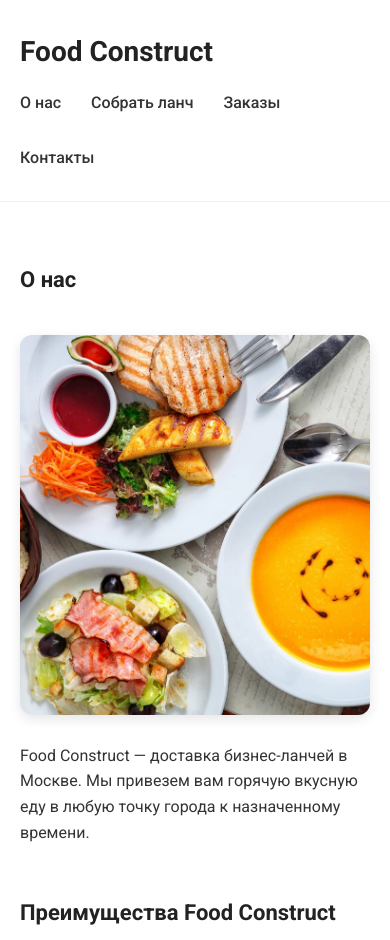
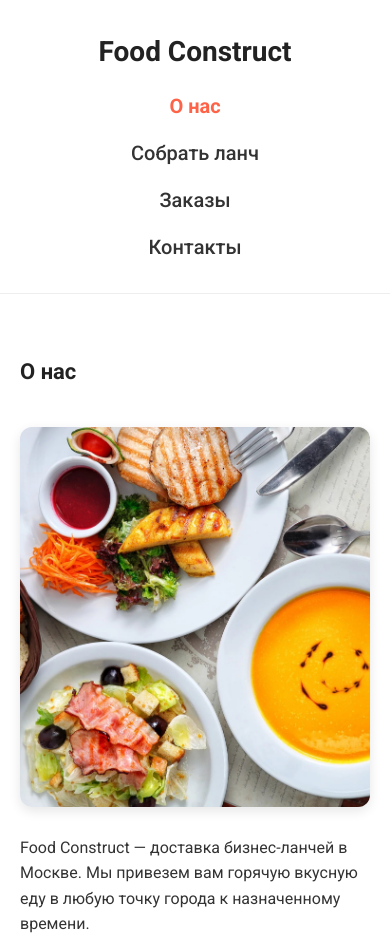
Before and after one commit to ZZAY-GIT/web-tech, a website: page index.html in a window 390 px wide. Shown: the top 940 px of the page. Drawn offline with Linux system fonts and the light colour scheme.

Commit message:
fix index.html

```diff
--- a/index.html
+++ b/index.html
@@ -13,7 +13,7 @@
             <h1>Food Construct</h1>
             <nav class="nav">
                 <ul class="nav__list">
-                    <li><a href="#about">О нас</a></li>
+                    <li><a id="active" href="index.html">О нас</a></li>
                     <li><a href="lunch.html">Собрать ланч</a></li>
                     <li><a href="order.html">Заказы</a></li>
                     <li><a href="#footer">Контакты</a></li>
@@ -86,7 +86,6 @@
                     </tbody>
                 </table>
             </section>
-
         </div>
     </main>
 
--- a/style.css
+++ b/style.css
@@ -10,6 +10,9 @@ body {
     color: #333;
     line-height: 1.6;
     background: #fff;
+    display: flex;
+    flex-direction: column;
+    min-height: 100vh;
 }
 
 .container {
@@ -29,13 +32,15 @@ body {
     font-weight: 700;
     color: #222;
     margin-bottom: 15px;
+    text-align: center;
 }
 
 .nav__list {
     list-style: none;
     display: flex;
-    gap: 30px;
+    gap: 15px;
     flex-wrap: wrap;
+    justify-content: center;
 }
 
 .nav__list a {
@@ -48,10 +53,16 @@ body {
 }
 
 .nav__list a:hover {
-    color: #e74c3c;
+    color: tomato;
+}
+
+.nav__list a#active {
+    color: tomato;
+    font-weight: 700;
 }
 
 .main {
+    flex: 1;
     padding: 20px 0;
     margin-bottom: 60px;
 }
@@ -100,6 +111,39 @@ body {
     text-align: left;
 }
 
+@media (max-width: 800px) {
+    .img {
+        width: 500px;
+    }
+    .nav__list {
+        justify-content: space-between;
+    }
+}
+
+@media (max-width: 600px) {
+    .img {
+        width: 100%;
+    }
+    .nav__list {
+        flex-direction: column;
+        align-items: center;
+    }
+    .nav__list a {
+        font-size: 20px;
+    }
+    .top-table th,
+    .top-table td {
+        font-size: 14px;
+    }
+}
+
+@media (max-width: 400px) {
+    .top-table th,
+    .top-table td {
+        font-size: 12px;
+    }
+}
+
 .footer {
     background-color: black;
     color: white;
@@ -115,7 +159,7 @@ body {
 .footer a {
     font-family: 'Roboto', sans-serif;
     font-size: 16px;
-    color: #e74c3c;
+    color: tomato;
     text-decoration: none;
     font-weight: 500;
 }
```
